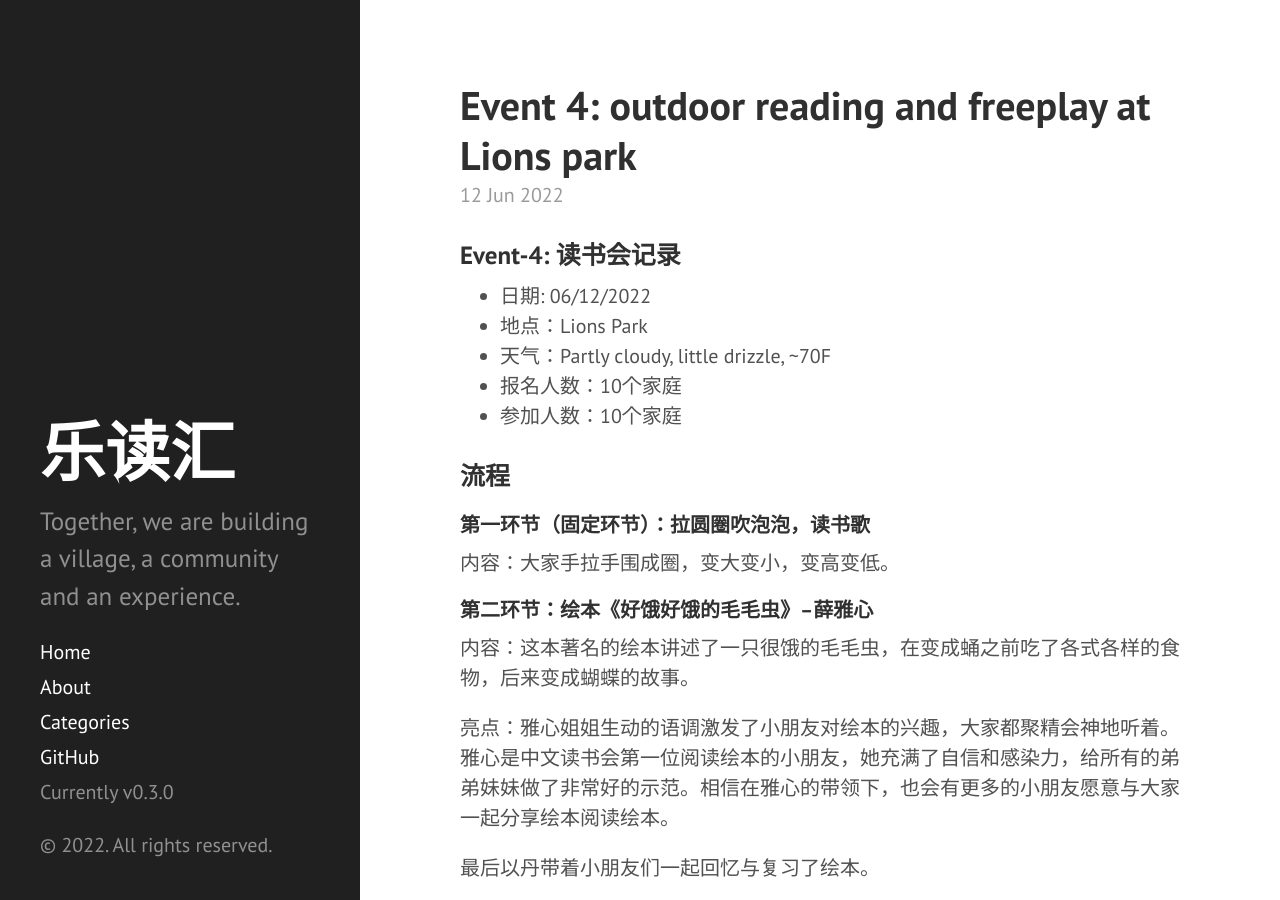
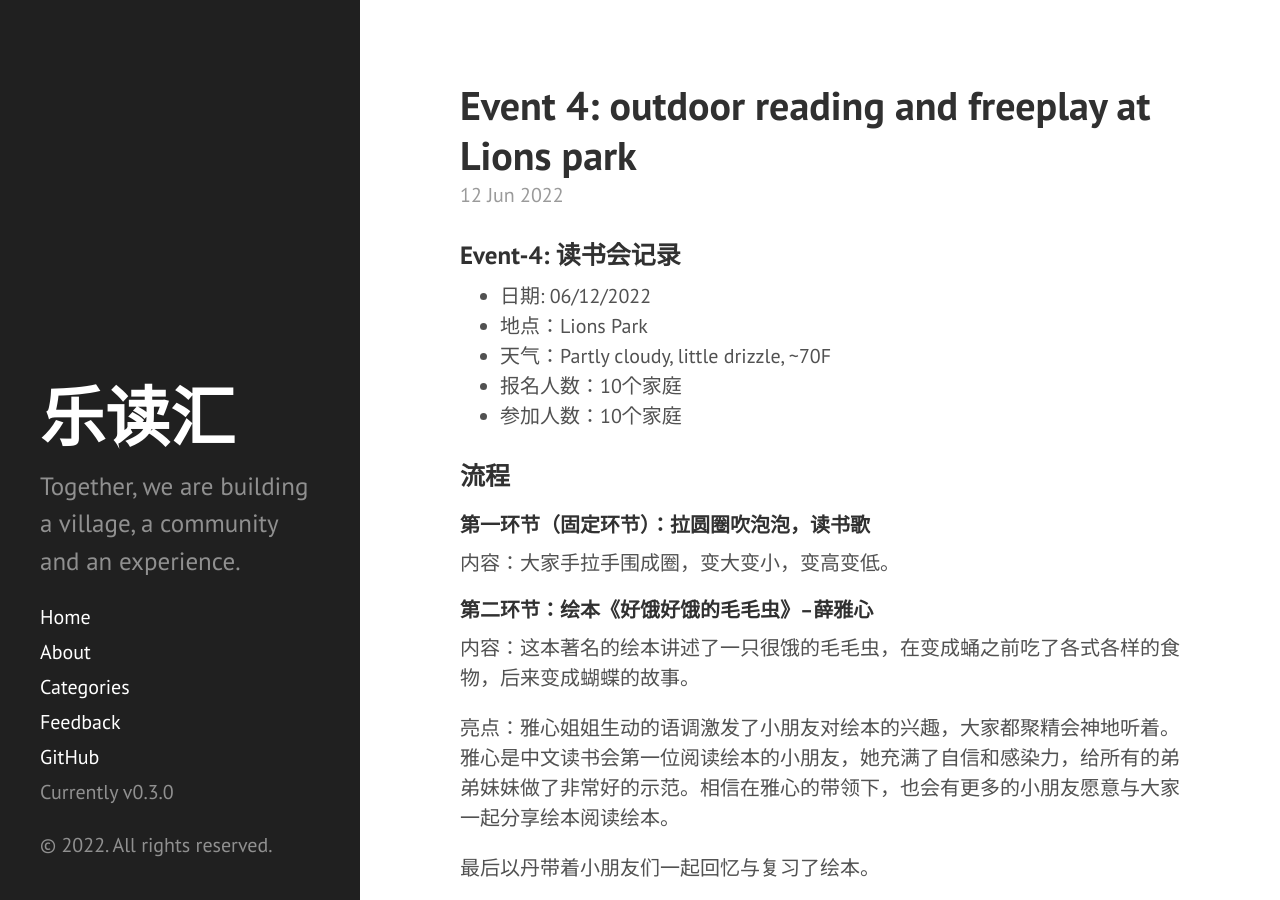
Before and after one commit to leducon/leducon.github.io, a Jekyll site: the page built from index.html, in a window 1280 px wide and 900 px high. Built offline with Jekyll 4.4.1, drawn with Linux system fonts in a browser that asks for light colours; Markdown is read by kramdown in place of the engine named in the settings; the list of posts is cut into pages by our own code.

Commit message:
add: index page side bar feedback

```diff
--- a/_includes/sidebar.html
+++ b/_includes/sidebar.html
@@ -10,7 +10,8 @@
         </div>
 
         <nav class="sidebar-nav">
-      <a class="sidebar-nav-item{% if page.url == site.baseurl %} active{% endif %}" href="{{ site.baseurl }}"> Home </a>
+            <a class="sidebar-nav-item{% if page.url == site.baseurl %} active{% endif %}" href="{{ site.baseurl }}">
+                Home </a>
 
             {% comment %}
             The code below dynamically generates a sidebar nav of pages with
@@ -21,7 +22,8 @@
             {% for node in pages_list %}
             {% if node.title != null %}
             {% if node.layout == "page" %}
-            <a class="sidebar-nav-item{% if page.url == node.url %} active{% endif %}" href="{{ node.url }}">{{ node.title }}</a>
+            <a class="sidebar-nav-item{% if page.url == node.url %} active{% endif %}" href="{{ node.url }}">{{
+                node.title }}</a>
             {% endif %}
             {% endif %}
             {% endfor %}
@@ -29,6 +31,8 @@
             <!--
       <a class="sidebar-nav-item" href="{{ site.github.repo }}/archive/v{{ site.version }}.zip">Download</a>
       -->
+            <a class="sidebar-nav-item"
+                href="https://docs.google.com/forms/d/e/1FAIpQLScWGtGLIC9wDYZeZZbX727sv0DmW4inFvolL2PT3OKORj-snQ/viewform">Feedback</a>
             <a class="sidebar-nav-item" href="{{ site.github.repo }}">GitHub</a>
             <span class="sidebar-nav-item">Currently v{{ site.version }}</span>
         </nav>
```
Lines whose indentation alone changed are shown as unchanged.
